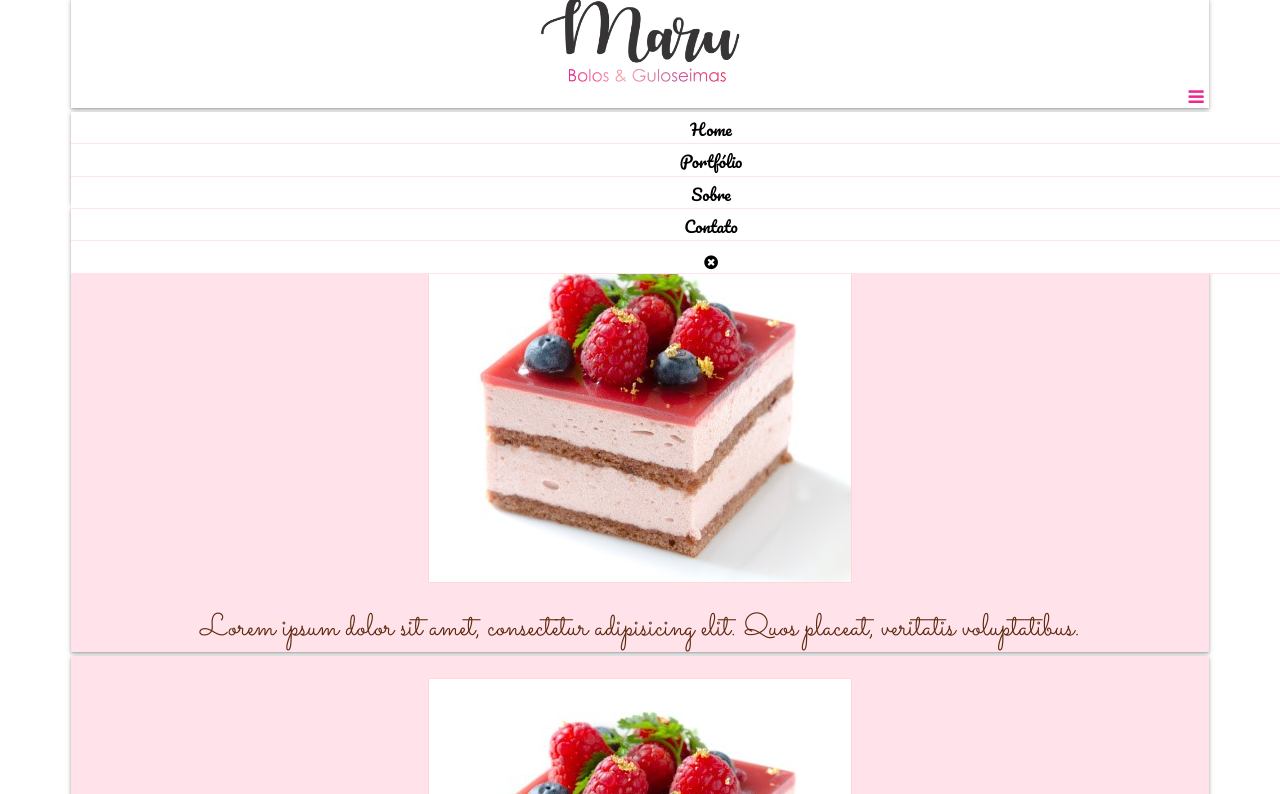
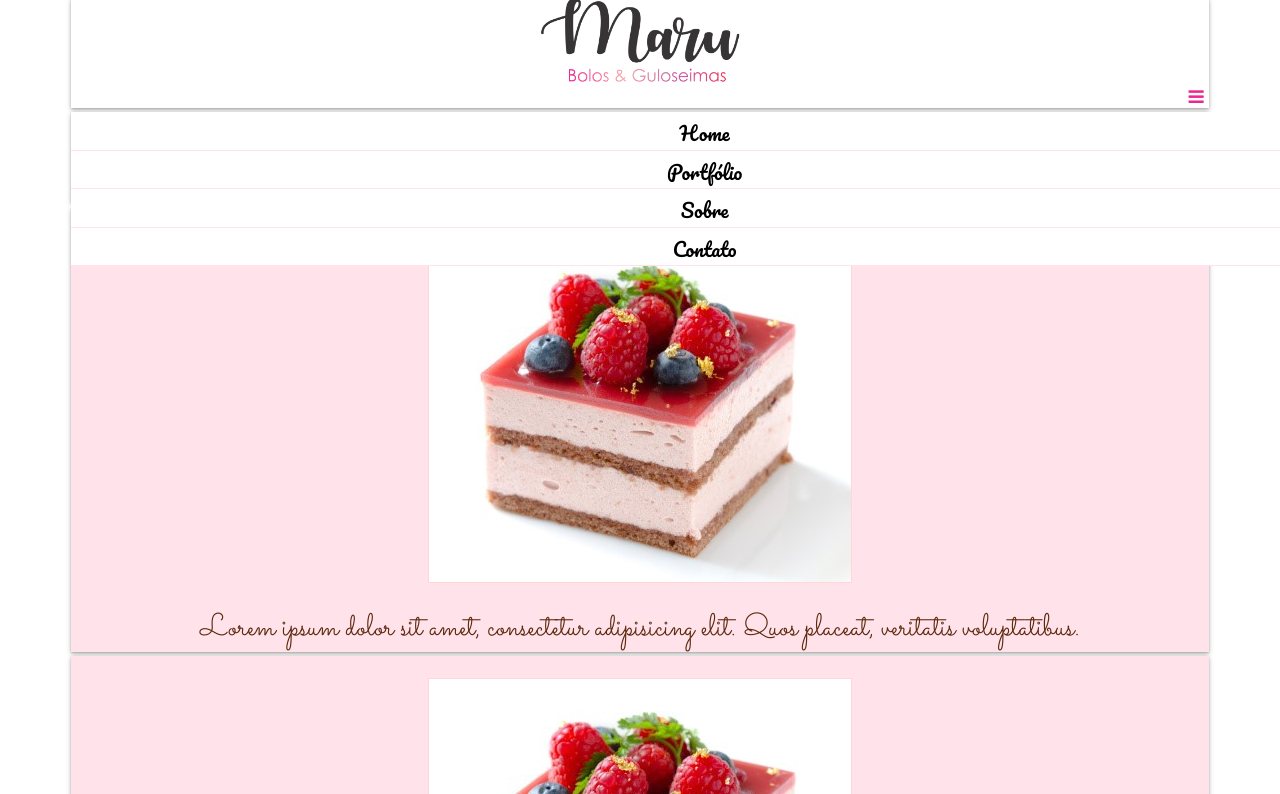
Before and after one commit to antoniogregorio/marubolos, a plain HTML site: page index.html in a window 1280 px wide. Both pictures are taken after a click on the button 1196 px from the left and 103 px from the top of the page. Shown: the part 6-800 px from the top of the page. Drawn offline with nearby package versions, Linux system fonts and the light colour scheme.

Commit message:
new menu

```diff
--- a/css/style.css
+++ b/css/style.css
@@ -75,9 +75,11 @@ header {
 nav {
     display: none;
     margin-top: 28px;
-    width: 100%;
+    width: 99%;
     background-color: #fff;
     position: absolute;
+    font-size: 1.2em;
+
 }
 
 nav li {
--- a/index.html
+++ b/index.html
@@ -19,7 +19,7 @@
                 <li><a href="#">Portfólio</a></li>
                 <li><a href="#">Sobre</a></li>
                 <li><a href="#">Contato</a></li>
-                <li><a class="btn-close"><i class="fa fa-times-circle" aria-hidden="true"></i></a></li>
+                <!--<li><a class="btn-close"><i class="fa fa-times-circle" aria-hidden="true"></i></a></li>-->
             </ul>
         </nav>
     </header>
@@ -46,9 +46,16 @@
             <p>Todos os Ddireitos Reservados</p>
     </footer>
     <script src="https://code.jquery.com/jquery-3.1.1.js" integrity="sha256-16cdPddA6VdVInumRGo6IbivbERE8p7CQR3HzTBuELA=" crossorigin="anonymous"></script>
-      <script>
+<!--      <script>
        $(".btn-menu").click(function(){$(".menu").show();});
 		$(".btn-close").click(function(){$(".menu").hide();});
+    </script>-->
+    <script>
+         $(document).ready(function() {
+        $('.btn-menu').click(function() {
+                $('.menu').slideToggle("fast");
+        });
+    });
     </script>
 </body>
 </html>
```
Also changed, not shown: img/marubolos_pequeno.png (added), img/marubolos_pequeno1.png (added).
